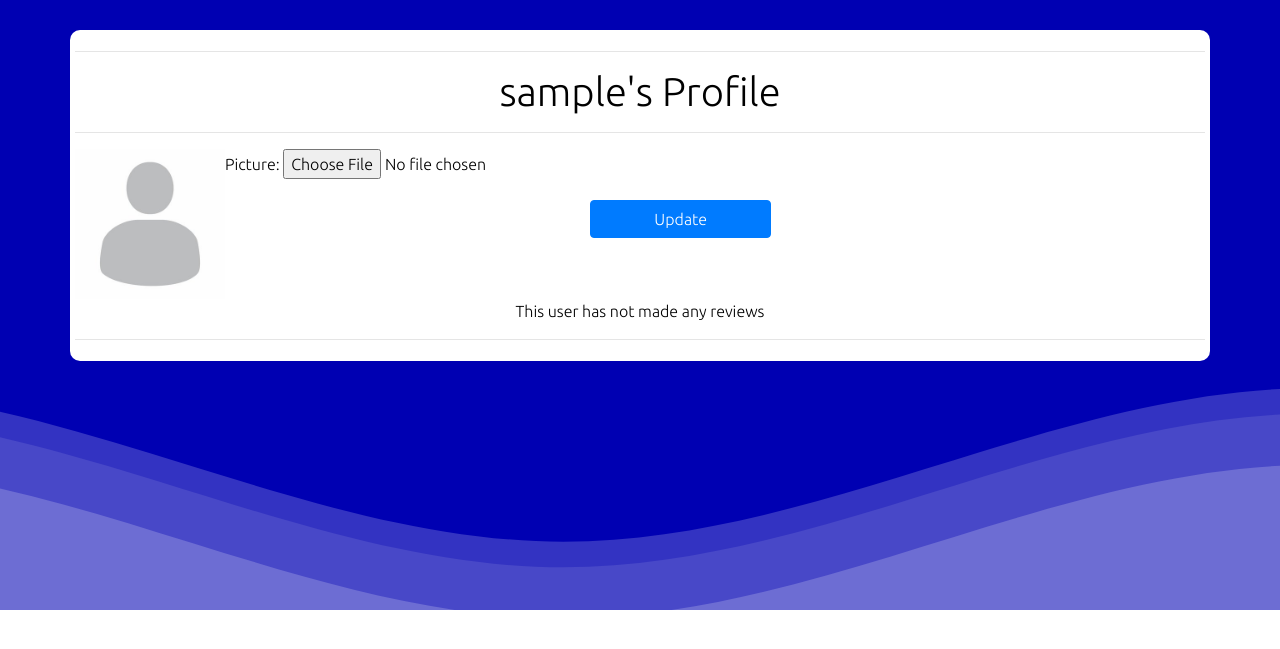
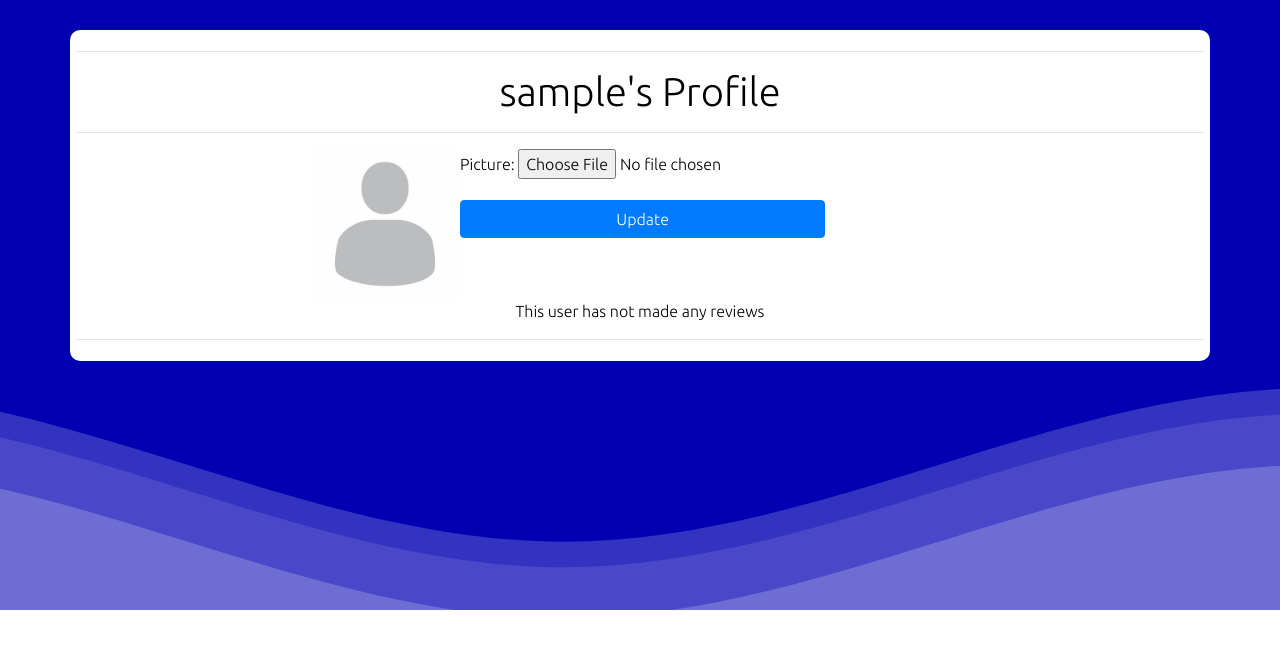
Before and after one commit to lukehops/Glasgow4Freshers, a Django app: a page that uses templates/profile.html in a window 1280 px wide. Shown: the part 56-705 px from the top of the page. Run offline with Django 3.2, Linux system fonts and the light colour scheme; the visitor is signed in with stand-in values (Sample User, id 1); data comes from the database, SQL or seed files in the repository; data that the repository does not hold is empty; some libraries are stand-ins or nearby versions; some web fonts are replaced.

Commit message:
profile pic reformatting, default pic added

```diff
--- a/templates/place.html
+++ b/templates/place.html
@@ -63,7 +63,7 @@ span.star-system>*{
       <div class="review p-5">
                     <div class="row d-flex">
                         <div class="profile-pic">
-                        <img style="border-radius: 50%"  src="https://cdn.pixabay.com/photo/2015/10/05/22/37/blank-profile-picture-973460_640.png" width="80px" height="80px">
+                        <img style="border-radius: 50%"  src="{{MEDIA_URL}}default_profile.jpeg" width="80px" height="80px">
                       </div>
                         <div style="text-align: left;" class="d-flex flex-column pl-3">
                             <h4>{{review.name}}</h4>
--- a/templates/profile.html
+++ b/templates/profile.html
@@ -42,8 +42,8 @@ span.star-system>*{
 	<hr />
 
 
-<div class="container">
-<div class="row">
+<div class="container-fluid">
+<div class="row" style="margin-left: 20%">
 <img src="{{ MEDIA_URL }}{{ user_profile.picture }}"
 width="150"
 height="150"
@@ -54,7 +54,7 @@ alt="{{ selected_user.username }}'s profile image" />
 <form method="post" action="." enctype="multipart/form-data">
 {% csrf_token %}
 {{ form.as_p }}
-<button style="margin-left: 100%; width: 49.5%;" class="btn btn-primary">Update</button>
+<button style="width: 100%;" class="btn btn-primary">Update</button>
 </form>
 {% endif %}
 </div>
```
